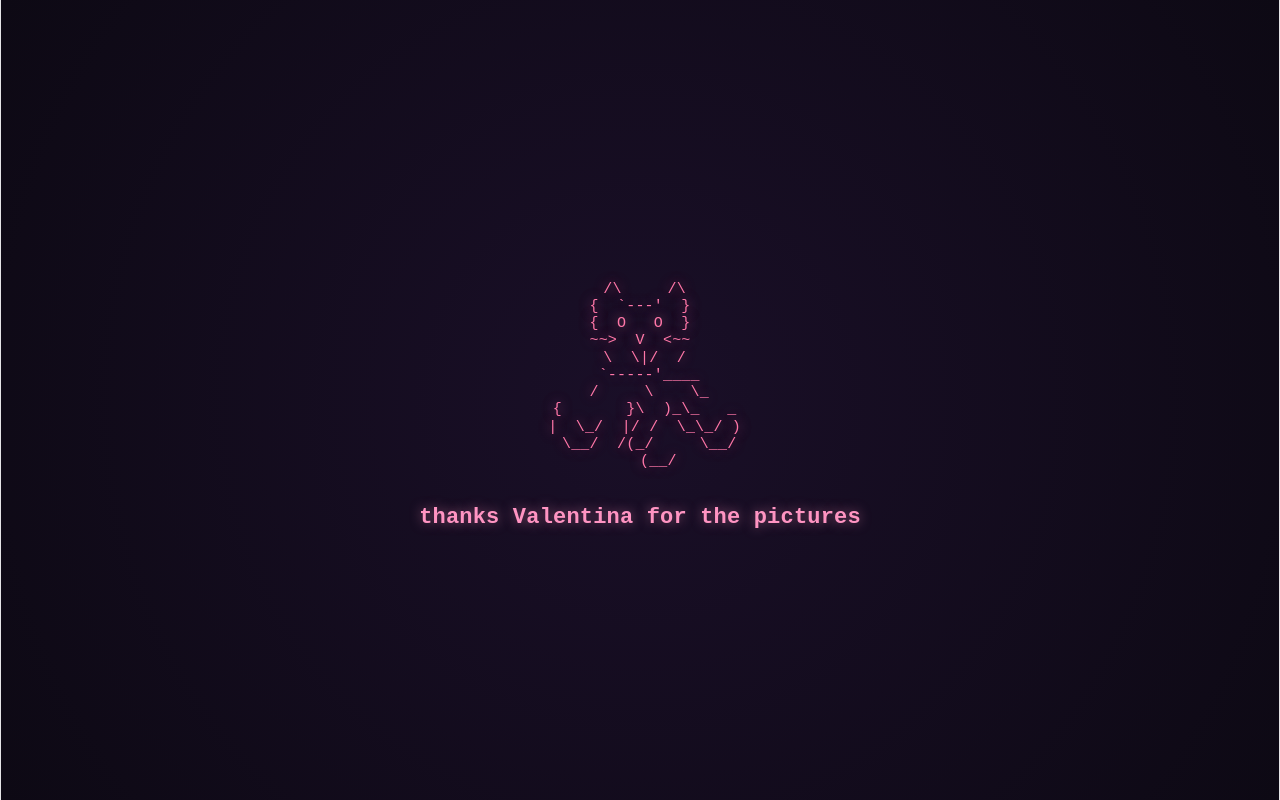
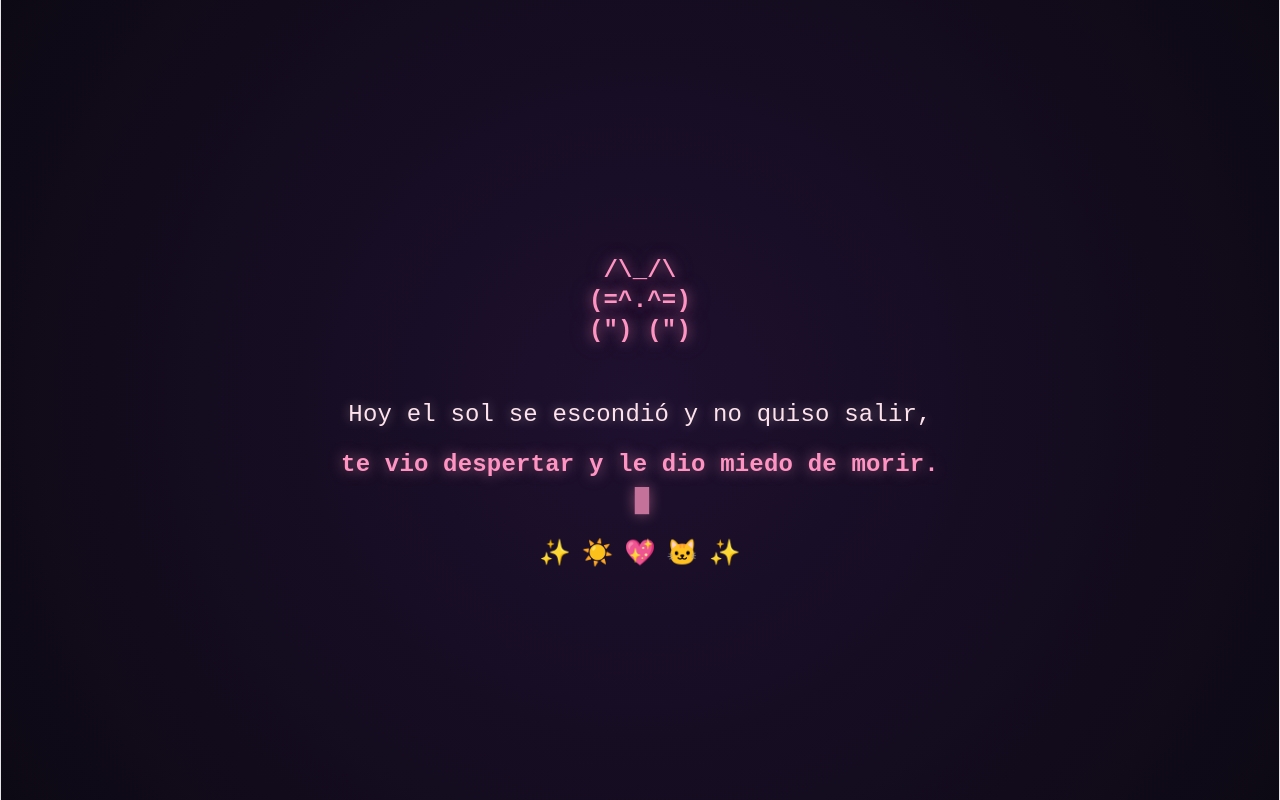
Before and after one commit to Diego-Sic/cat-sun-ascii, a React (Vite) app: page / in a window 1280 px wide. Built offline with nearby package versions, Linux system fonts and the light colour scheme.

Commit message:
Add cute cat ASCII animation and updated poem

```diff
--- a/index.html
+++ b/index.html
@@ -1,10 +1,10 @@
 <!doctype html>
-<html lang="en">
+<html lang="es">
   <head>
     <meta charset="UTF-8" />
     <link rel="icon" type="image/svg+xml" href="/favicon.svg" />
     <meta name="viewport" content="width=device-width, initial-scale=1.0" />
-    <title>xime-lotus</title>
+    <title>El Sol Te Vio Despertar 🐱✨</title>
   </head>
   <body>
     <div id="root"></div>
--- a/package.json
+++ b/package.json
@@ -1,5 +1,5 @@
 {
-  "name": "xime-lotus",
+  "name": "cat-sun-ascii",
   "private": true,
   "version": "0.0.0",
   "type": "module",
--- a/src/App.css
+++ b/src/App.css
@@ -1,9 +1,9 @@
 :root {
   --bg-color: #0d0914;
-  --lotus-color: #ff77a8;
-  --lotus-glow: rgba(255, 119, 168, 0.6);
-  --msg-color: #ffc2da;
-  --final-color: #ff94c2;
+  --cat-color: #ff94c2;
+  --cat-glow: rgba(255, 148, 194, 0.6);
+  --msg-color: #ffe3ec;
+  --highlight-color: #ffd166;
 }
 
 * {
@@ -27,69 +27,70 @@ html, body, #root {
   flex-direction: column;
   justify-content: center;
   align-items: center;
-  padding: 1rem 0.5rem;
-  background: radial-gradient(circle at center, #1a0f28 0%, #0d0914 100%);
+  padding: 1.5rem 1rem;
+  background: radial-gradient(circle at center, #1e102f 0%, #0d0914 100%);
   text-align: center;
 }
 
-.lotus-wrapper {
+.cat-wrapper {
   width: 100%;
   max-width: 100vw;
   overflow-x: auto;
   display: flex;
   justify-content: center;
-  margin-bottom: 1rem;
+  margin-bottom: 1.5rem;
   -webkit-overflow-scrolling: touch;
 }
 
-.lotus-container {
-  color: var(--lotus-color);
-  text-shadow: 0 0 12px var(--lotus-glow), 0 0 24px rgba(255, 119, 168, 0.3);
-  font-family: monospace;
-  font-size: clamp(8px, 1.8vw, 15px);
-  line-height: 1.15;
+.cat-container {
+  color: var(--cat-color);
+  text-shadow: 0 0 12px var(--cat-glow), 0 0 25px rgba(255, 148, 194, 0.4);
+  font-family: 'Courier New', Courier, monospace;
+  font-weight: bold;
+  font-size: clamp(14px, 3vw, 24px);
+  line-height: 1.25;
   white-space: pre;
   display: inline-block;
-}
-
-.lotus-line {
-  min-height: 1.15em;
 }
 
 .message-container {
   display: flex;
   flex-direction: column;
-  gap: 0.6rem;
+  gap: 0.8rem;
   align-items: center;
   width: 100%;
   max-width: 650px;
   padding: 0 10px;
 }
 
-.poem-text {
-  font-size: clamp(13px, 3.5vw, 20px);
+.poem-line {
+  font-size: clamp(16px, 4vw, 24px);
   color: var(--msg-color);
-  text-shadow: 0 0 10px rgba(255, 194, 218, 0.4);
-  font-weight: 400;
-  font-style: italic;
-  line-height: 1.4;
+  text-shadow: 0 0 12px rgba(255, 227, 236, 0.4);
+  font-weight: 500;
+  line-height: 1.5;
   word-wrap: break-word;
 }
 
-.final-text {
-  font-size: clamp(14px, 3.8vw, 22px);
-  color: var(--final-color);
-  text-shadow: 0 0 12px rgba(255, 148, 194, 0.5);
+.poem-line-2 {
+  color: var(--cat-color);
   font-weight: 600;
-  line-height: 1.4;
-  word-wrap: break-word;
+  text-shadow: 0 0 14px rgba(255, 148, 194, 0.6);
 }
 
 .cursor {
   display: inline-block;
   margin-left: 4px;
-  color: var(--lotus-color);
+  color: var(--cat-color);
   animation: blink 0.8s infinite;
+}
+
+.sparkles {
+  margin-top: 0.5rem;
+  font-size: 1.4rem;
+  display: flex;
+  gap: 0.6rem;
+  animation: fadeIn 1s ease-in-out;
 }
 
 @keyframes blink {
@@ -97,12 +98,17 @@ html, body, #root {
   50% { opacity: 0; }
 }
 
+@keyframes fadeIn {
+  from { opacity: 0; transform: translateY(5px); }
+  to { opacity: 1; transform: translateY(0); }
+}
+
 @media (max-width: 480px) {
   .terminal-screen {
-    padding: 0.75rem 0.25rem;
+    padding: 1rem 0.5rem;
   }
 
-  .lotus-container {
-    font-size: clamp(6px, 2.2vw, 10px);
+  .cat-container {
+    font-size: clamp(11px, 2.8vw, 16px);
   }
 }
--- a/src/App.tsx
+++ b/src/App.tsx
@@ -1,60 +1,103 @@
 import { useState, useEffect } from 'react';
 import './App.css';
 
+// Exact cat style switching between expressions
 const CAT_FRAME_1 = [
-  " /\\     /\\",
-  "{  `---'  }",
-  "{  O   O  }",
-  "~~>  V  <~~",
-  " \\  \\|/  /",
-  "  `-----'____",
-  "  /     \\    \\_",
-  " {       }\\  )_\\_   _",
-  " |  \\_/  |/ /  \\_\\_/ )",
-  "  \\__/  /(_/     \\__/",
-  "    (__/"
+  " /\\_/\\ ",
+  "(=^.^=)",
+  "(\") (\")"
 ];
 
 const CAT_FRAME_2 = [
-  " /\\     /\\",
-  "{  `---'  }",
-  "{  O   O  }",
-  "~~>  V  <~~",
-  " \\  \\|/  /",
-  "  `-----'__",
-  "  /     \\  `^_",
-  " {       }\\ |\\_\\_   W",
-  " |  \\_/  |/ /  \\_\\_( )",
-  "  \\__/  /(_E     \\__/",
-  "    (  /",
-  "     MM"
+  " /\\_/\\ ",
+  "(=^o^=)",
+  "(\") (\")"
 ];
+
+const CAT_FRAME_3 = [
+  " /\\_/\\ ",
+  "(=^-^=)",
+  "(\") (\")"
+];
+
+const POEM_LINE_1 = "Hoy el sol se escondió y no quiso salir,";
+const POEM_LINE_2 = "te vio despertar y le dio miedo de morir.";
 
 export function App() {
   const [frameIndex, setFrameIndex] = useState(0);
+  const [displayedLine1, setDisplayedLine1] = useState('');
+  const [displayedLine2, setDisplayedLine2] = useState('');
+  const [showHearts, setShowHearts] = useState(false);
 
+  // Animate ASCII Cat frames switching
   useEffect(() => {
-    const interval = setInterval(() => {
-      setFrameIndex((prev) => (prev === 0 ? 1 : 0));
-    }, 500);
-
-    return () => clearInterval(interval);
+    const catInterval = setInterval(() => {
+      setFrameIndex((prev) => (prev + 1) % 3);
+    }, 450);
+    return () => clearInterval(catInterval);
   }, []);
 
-  const currentFrame = frameIndex === 0 ? CAT_FRAME_1 : CAT_FRAME_2;
+  // Typewriter effect for the Spanish quote
+  useEffect(() => {
+    let idx1 = 0;
+    let idx2 = 0;
+
+    const typeLine1 = () => {
+      if (idx1 <= POEM_LINE_1.length) {
+        setDisplayedLine1(POEM_LINE_1.substring(0, idx1));
+        idx1++;
+        setTimeout(typeLine1, 45);
+      } else {
+        setTimeout(typeLine2, 350);
+      }
+    };
+
+    const typeLine2 = () => {
+      if (idx2 <= POEM_LINE_2.length) {
+        setDisplayedLine2(POEM_LINE_2.substring(0, idx2));
+        idx2++;
+        setTimeout(typeLine2, 45);
+      } else {
+        setShowHearts(true);
+      }
+    };
+
+    const startTimeout = setTimeout(typeLine1, 300);
+
+    return () => clearTimeout(startTimeout);
+  }, []);
+
+  const currentFrame =
+    frameIndex === 0
+      ? CAT_FRAME_1
+      : frameIndex === 1
+      ? CAT_FRAME_2
+      : CAT_FRAME_3;
 
   return (
     <div className="terminal-screen">
-      <div className="lotus-wrapper">
-        <pre className="lotus-container">
+      <div className="cat-wrapper">
+        <pre className="cat-container">
           {currentFrame.join('\n')}
         </pre>
       </div>
 
       <div className="message-container">
-        <div className="final-text">
-          thanks Valentina for the pictures
-        </div>
+        {displayedLine1 && (
+          <div className="poem-line poem-line-1">
+            {displayedLine1}
+          </div>
+        )}
+        {displayedLine2 && (
+          <div className="poem-line poem-line-2">
+            {displayedLine2} <span className="cursor">█</span>
+          </div>
+        )}
+        {showHearts && (
+          <div className="sparkles">
+            <span>✨</span> <span>☀️</span> <span>💖</span> <span>🐱</span> <span>✨</span>
+          </div>
+        )}
       </div>
     </div>
   );
```
Also changed, not shown: 1 other file (tests, documents, lock files or other folders).
